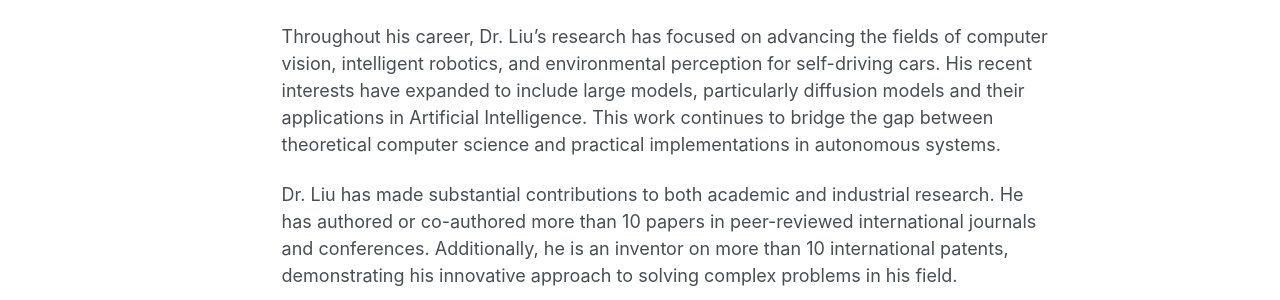
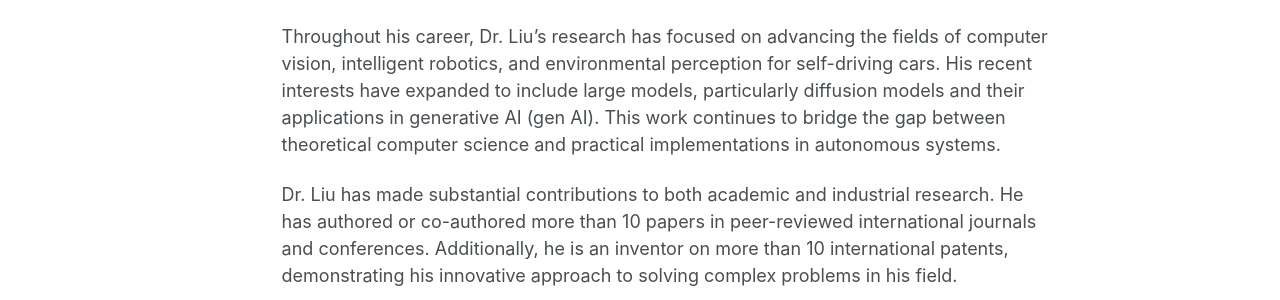
Before and after one commit to xllau/xllau.github.io, a Jekyll site: the page built from _pages/about.md, in a window 1280 px wide and 1281 px high. Shown: the part 570-870 px from the top of the window. Built offline with Jekyll 4.4.1, drawn with Linux system fonts in a browser that asks for light colours; some web fonts are replaced.

Commit message:
Update about.md

```diff
--- a/_pages/about.md
+++ b/_pages/about.md
@@ -14,6 +14,6 @@ After his academic tenure at Tsinghua University, Dr. Liu transitioned to indust
 
 Currently, Dr. Liu serves as the Chief Architect in Large Models at Holomatic, a position he has held for one year. In this role, he leads the development and implementation of large-scale models, leveraging his extensive background in computer vision, robotics, and autonomous vehicle perception.
 
-Throughout his career, Dr. Liu's research has focused on advancing the fields of computer vision, intelligent robotics, and environmental perception for self-driving cars. His recent interests have expanded to include large models, particularly diffusion models and their applications in Artificial Intelligence. This work continues to bridge the gap between theoretical computer science and practical implementations in autonomous systems.
+Throughout his career, Dr. Liu's research has focused on advancing the fields of computer vision, intelligent robotics, and environmental perception for self-driving cars. His recent interests have expanded to include large models, particularly diffusion models and their applications in generative AI (gen AI). This work continues to bridge the gap between theoretical computer science and practical implementations in autonomous systems.
 
 Dr. Liu has made substantial contributions to both academic and industrial research. He has authored or co-authored more than 10 papers in peer-reviewed international journals and conferences. Additionally, he is an inventor on more than 10 international patents, demonstrating his innovative approach to solving complex problems in his field.
```
